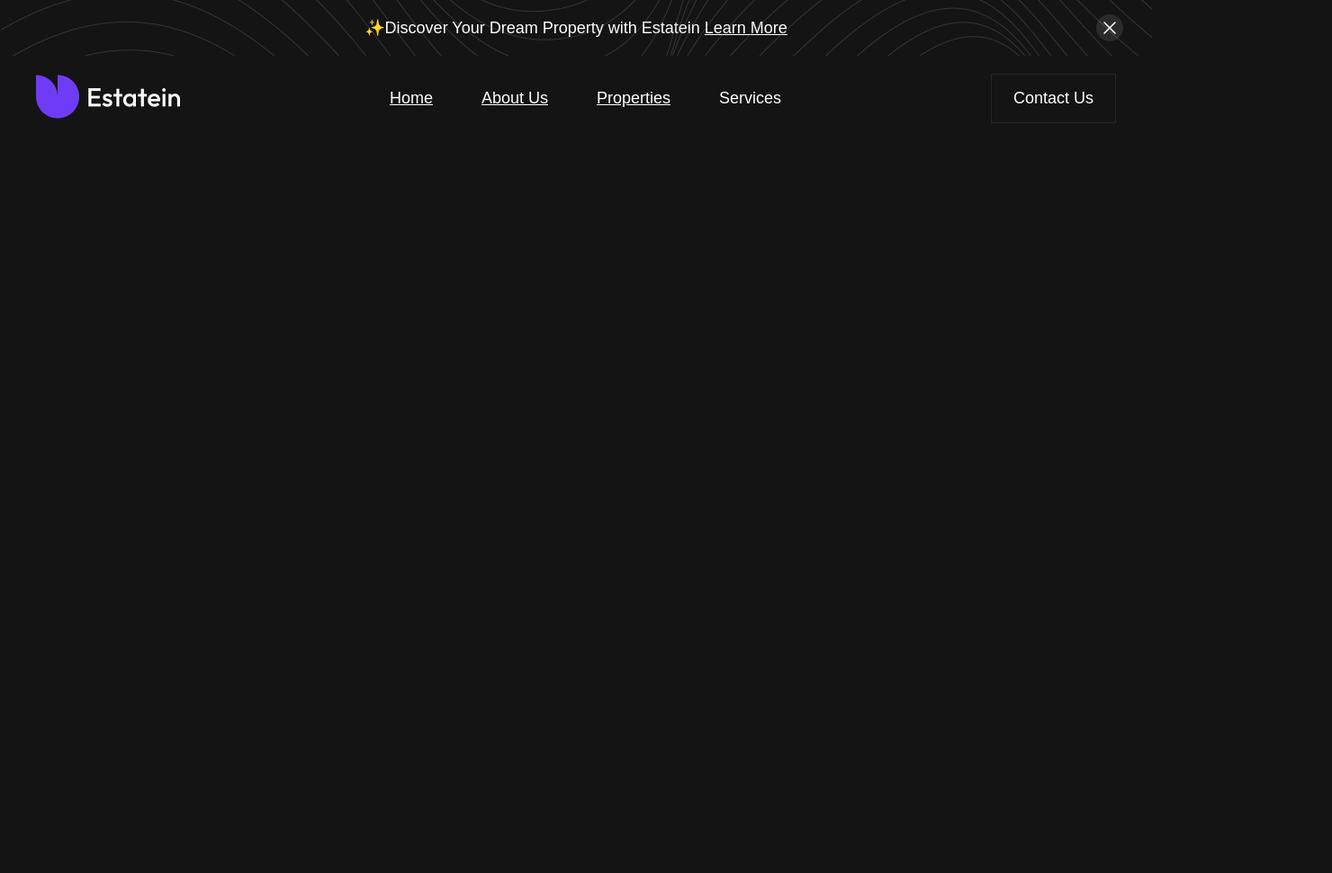
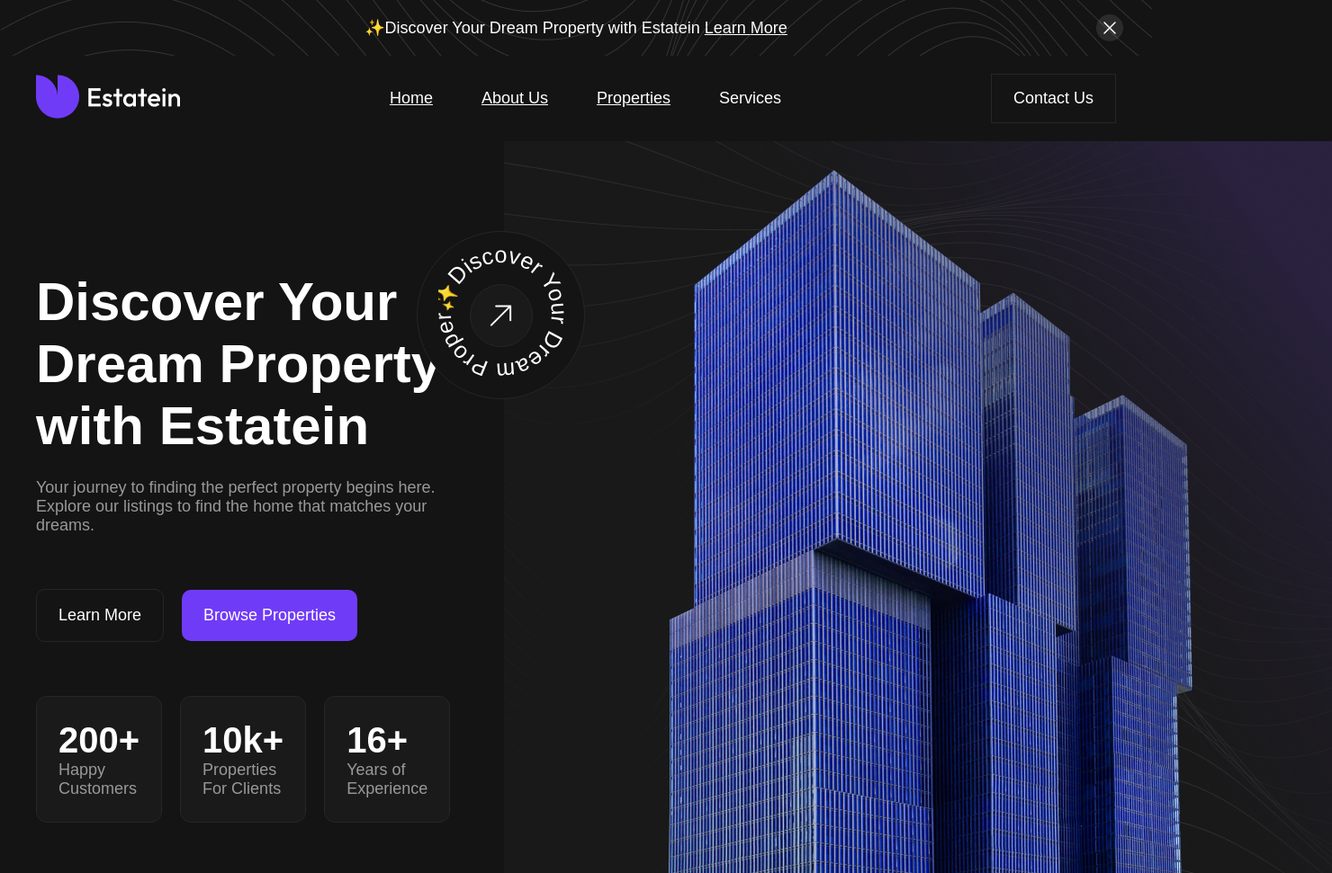
Before and after one commit to nikabarbakadze77/real-estate-design, a plain HTML site: page index.html in a window 1280 px wide. Shown: the whole page at 90% size, 1480 px wide, since content can reach past the window. Before the commit the page ends 800 px from the top, so only its background shows below. Drawn offline with Linux system fonts and the light colour scheme.

Commit message:
structure changed

```diff
--- a/index.html
+++ b/index.html
@@ -30,12 +30,12 @@
                             </a>
                         </li>
                         <li>
-                            <a href="../About Us Page/AboutUs.html" >
+                            <a href="./aboutUs.html" >
                                 About Us
                             </a>
                         </li>
                         <li>
-                            <a href="../Properties Page/properties.html" >
+                            <a href="./properties.html" >
                                 Properties
                             </a>
                         </li>
@@ -59,7 +59,7 @@
                 </button>
             </div>
         </header>
-        <!-- <section class="discovery">
+         <section class="discovery">
             <div class="discovery-content left-container">
                 <h2>
                     Discover Your Dream Property with Estatein
@@ -113,7 +113,7 @@
                 <img src="../images/discovery.png">
             </div>
         </section>
-        <section class="search">
+        <!-- <section class="search">
             <div class="search-item">
                 <div class="search-image">
                     <img src="../images/Icon.png">
--- a/style/style.css
+++ b/style/style.css
@@ -65,6 +65,24 @@ body {
     justify-content: center;
     cursor: pointer;
 
+}
+
+.banner button {
+    @media screen and (max-width: 580px) {
+        width: 26px;
+        height: 26px;
+        right: 16px;
+    }
+}
+
+.banner h4 {
+    @media screen and (max-width: 500px) {
+        font-size: 13px;
+    }
+
+    @media screen and (max-width: 400px) {
+        font-size: 8px;
+    }
 }
 
 
@@ -196,3 +214,103 @@ header nav ul li a:hover {
     border-color: #262626;
     background:  #141414;
 }
+
+
+section.discovery .discovery-content {
+    @media screen and (max-width: 1024px) {
+        padding: 20px;
+    }
+    h2 {
+        @media screen and (max-width: 1024px) {
+            font-size: 40px;
+        }
+    }
+
+    p {
+        @media screen and (max-width: 1024px) {
+            font-size: 12px;
+        }
+    }
+}
+
+
+section.discovery .discovery-image img {
+    @media screen and (max-width: 1024px) {
+       width: 450px;
+       height: 800px;
+       object-fit: cover;
+    }
+
+    @media screen and (max-width: 980px) {
+        width: 300px;
+        height: 800px;
+        object-fit: cover;
+    }
+
+    @media screen and (max-width: 840px) {
+        width: 250px;
+        height: 700px;
+        object-fit: cover;
+    }
+
+}
+
+
+section.discovery {
+    @media screen and (max-width: 580px) {
+        display: flex;
+        flex-direction: column-reverse;
+    }
+
+    .discovery-image img {
+        @media screen and (max-width: 580px) {
+            padding: 20px;
+            width: 100%;
+            border-radius: 12px;
+        }
+    }
+
+    .discovery-content .discover-label {
+        @media screen and (max-width: 580px) {
+            top: -200px;
+            right: 370px;
+        }
+
+        @media screen and (max-width: 500px) {
+            top: -200px;
+            right: 310px;
+        }
+
+        @media screen and (max-width: 400px) {
+            top: -200px;
+            right: 200px;
+        }
+
+    }
+
+    .discovery-content h2 {
+        @media screen and (max-width: 580px) {
+            font-size: 28px;
+            margin-top: 16px;
+        }
+    }
+
+    .discovery-content .button-group {
+        @media screen and (max-width: 580px) {
+            display: flex;
+            flex-direction: column;
+
+
+            a {
+                width: 100%;
+                text-align: center;
+            }
+        }
+    }
+    .discovery-content .statistics {
+        @Media screen and (max-width: 460px) {
+            display: flex;
+            flex-direction: column;
+        }
+    }
+}
```
Also changed, not shown: aboutUs.html (+5 -4 lines), properties.html (+4 -4 lines).
